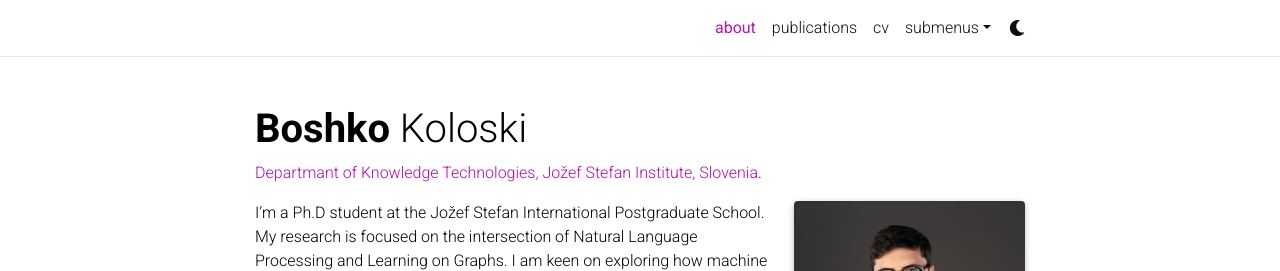
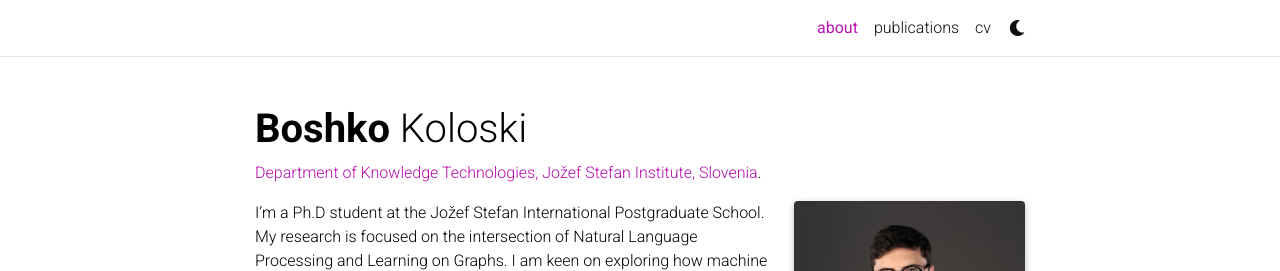
Before and after one commit to bkolosk1/bkolosk1.github.io, a Jekyll site: the page built from _pages/about.md, in a window 1280 px wide and 1032 px high. Shown: the top 271 px of the window. Built offline with Jekyll 4.4.1, drawn with Linux system fonts in a browser that asks for light colours; full-size pictures stand in for the smaller copies a plugin makes; comment, search, counter and statistics services are not loaded; a style sheet for code colours, icons or effects is not loaded.

Commit message:
Remove submenus

```diff
--- a/_pages/about.md
+++ b/_pages/about.md
@@ -2,7 +2,7 @@
 layout: about
 title: about
 permalink: /
-subtitle: <a href='https://kt.ijs.si/'>Departmant of Knowledge Technologies, Jožef Stefan Institute, Slovenia</a>.
+subtitle: <a href='https://kt.ijs.si/'>Department of Knowledge Technologies, Jožef Stefan Institute, Slovenia</a>.
 
 profile:
   align: right
```
Also changed, not shown: _pages/dropdown.md (+1 -1 lines).
